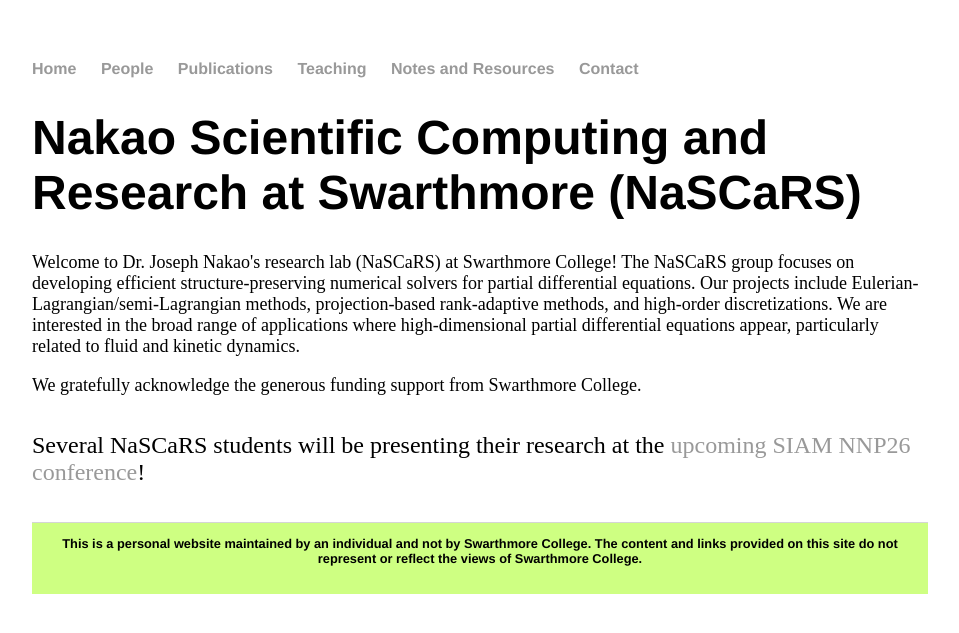
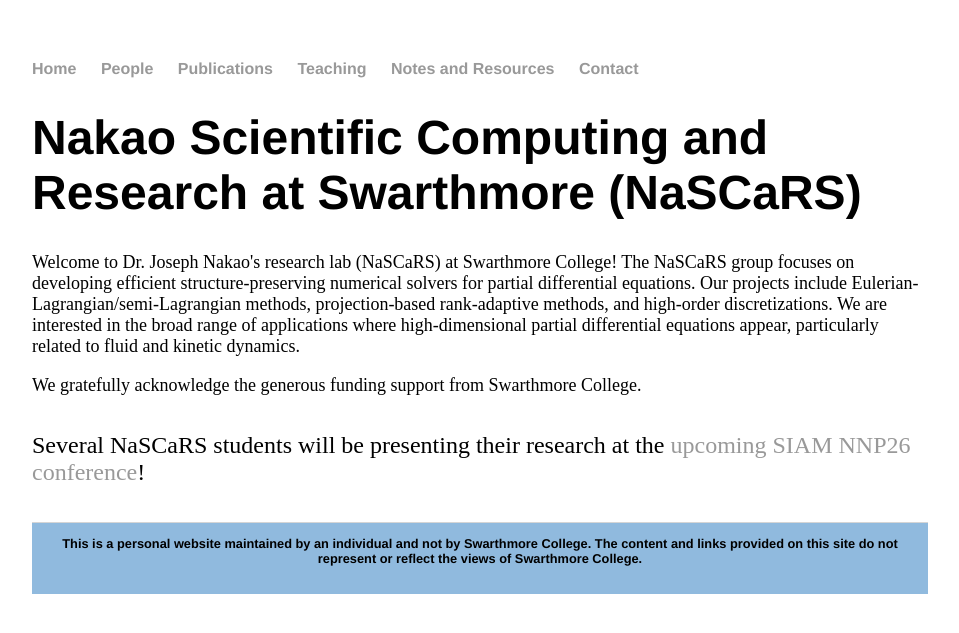
Before and after one commit to jhknakao/jhknakao.github.io, a Jekyll site: the page built from index.html, in a window 1280 px wide. Shown: the top 633 px of the page, without its empty margins (160-1119 px from the left). Built offline with Jekyll 4.4.1, drawn with Linux system fonts in a browser that asks for light colours.

Commit message:
Update main.css

```diff
--- a/css/main.css
+++ b/css/main.css
@@ -32,7 +32,7 @@
 footer {
     border-top: 1px solid #d5d5d5;
     font-size: .8em;
-    background-color: rgba(173, 255, 47, 0.6);
+    background-color: rgba(70, 140, 200, 0.6);
 }
 
 ul.posts {
```
